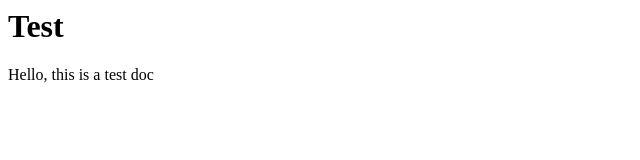
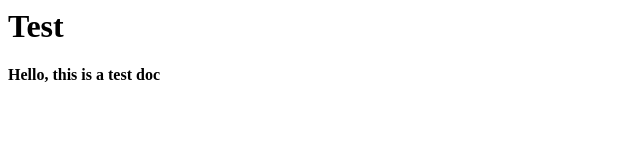
Before and after one commit to snozza/blobber, a website: page example.html in a window 1280 px wide. Shown: the full height of the page, 0-640 px from the left. Drawn offline with Linux system fonts and the light colour scheme.

Commit message:
add minor diff to html for testing

```diff
--- a/example.html
+++ b/example.html
@@ -2,7 +2,7 @@
   <body>
     <h1>Test</h1>
     <div>
-      <p>Hello, this is a test doc</p>
+      <p><strong>Hello, this is a test doc</strong></p>
     </div>
   </body>
 </html>
```
